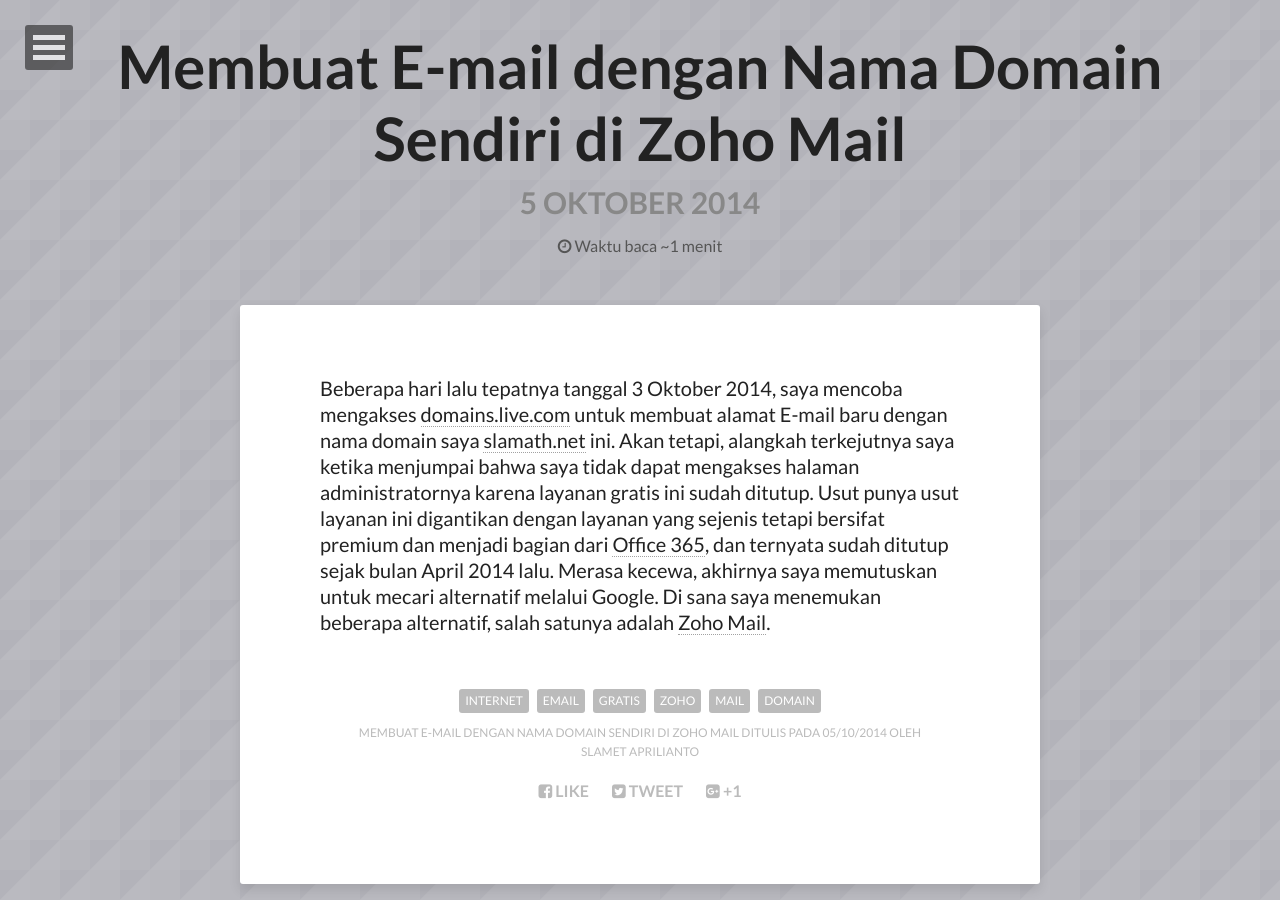
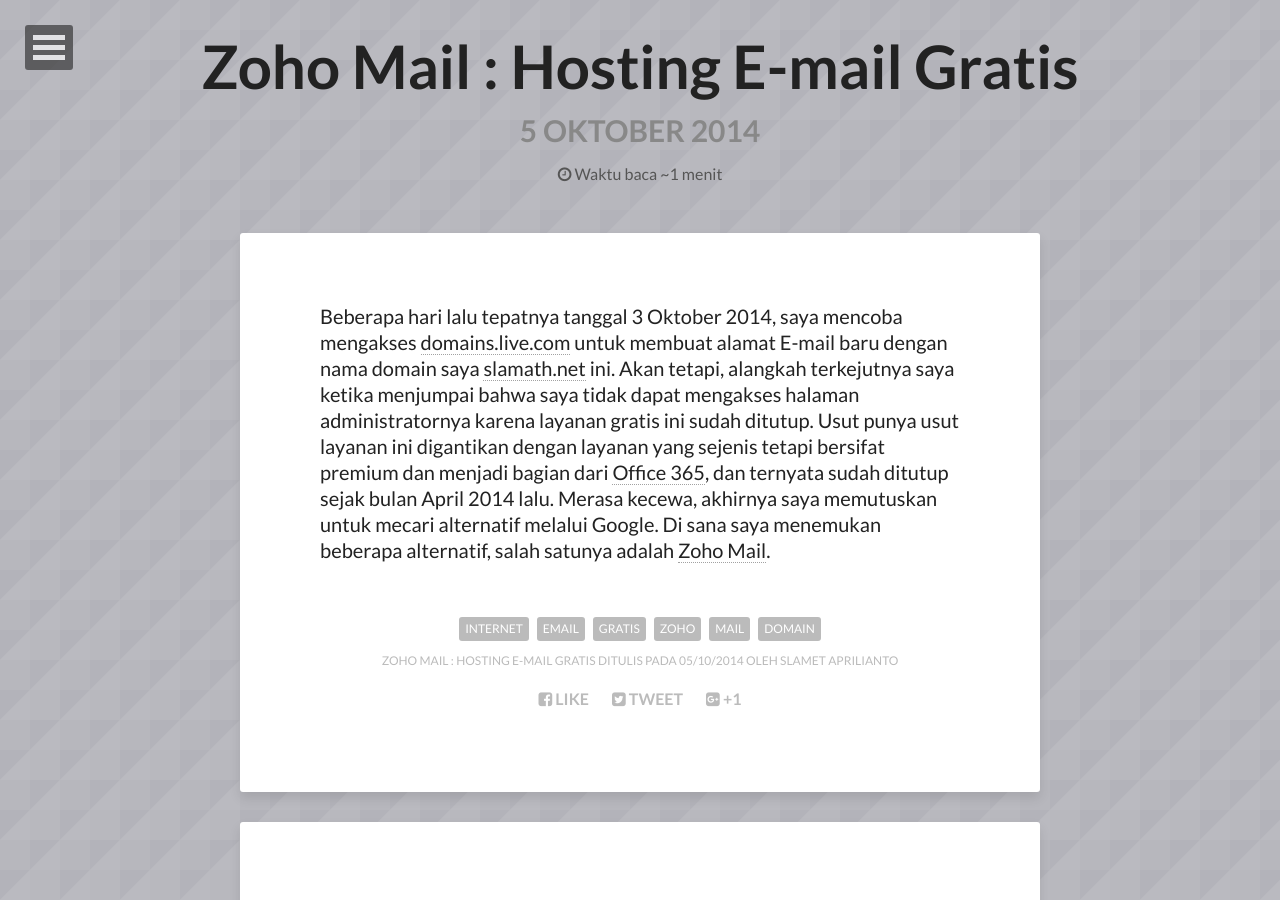
Before and after one commit to slamath/slamath.github.io, a Jekyll site: the page built from _posts/2014-10-05-zoho-mail-hosting-email-gratis.md, in a window 1280 px wide and 900 px high. Built offline with Jekyll 4.4.1, drawn with Linux system fonts in a browser that asks for light colours; nearby versions of some CDN libraries; comment, search, counter and statistics services are not loaded.

Commit message:
Initial commit

```diff
--- a/_posts/2014-10-05-membuat-email-dengan-nama-domain-sendiri-di-zoho-mail.md
+++ b/_posts/2014-10-05-zoho-mail-hosting-email-gratis.md
@@ -1,6 +1,6 @@
 ---
 layout: post
-title: Membuat E-mail dengan Nama Domain Sendiri di Zoho Mail
+title: "Zoho Mail : Hosting E-mail Gratis"
 description: "Membuat alamat E-mail dengan nama domain sendiri secara gratis menggunakan layanan Zoho mail."
 tags: [internet, email, gratis, zoho, mail, domain]
 image:
```
